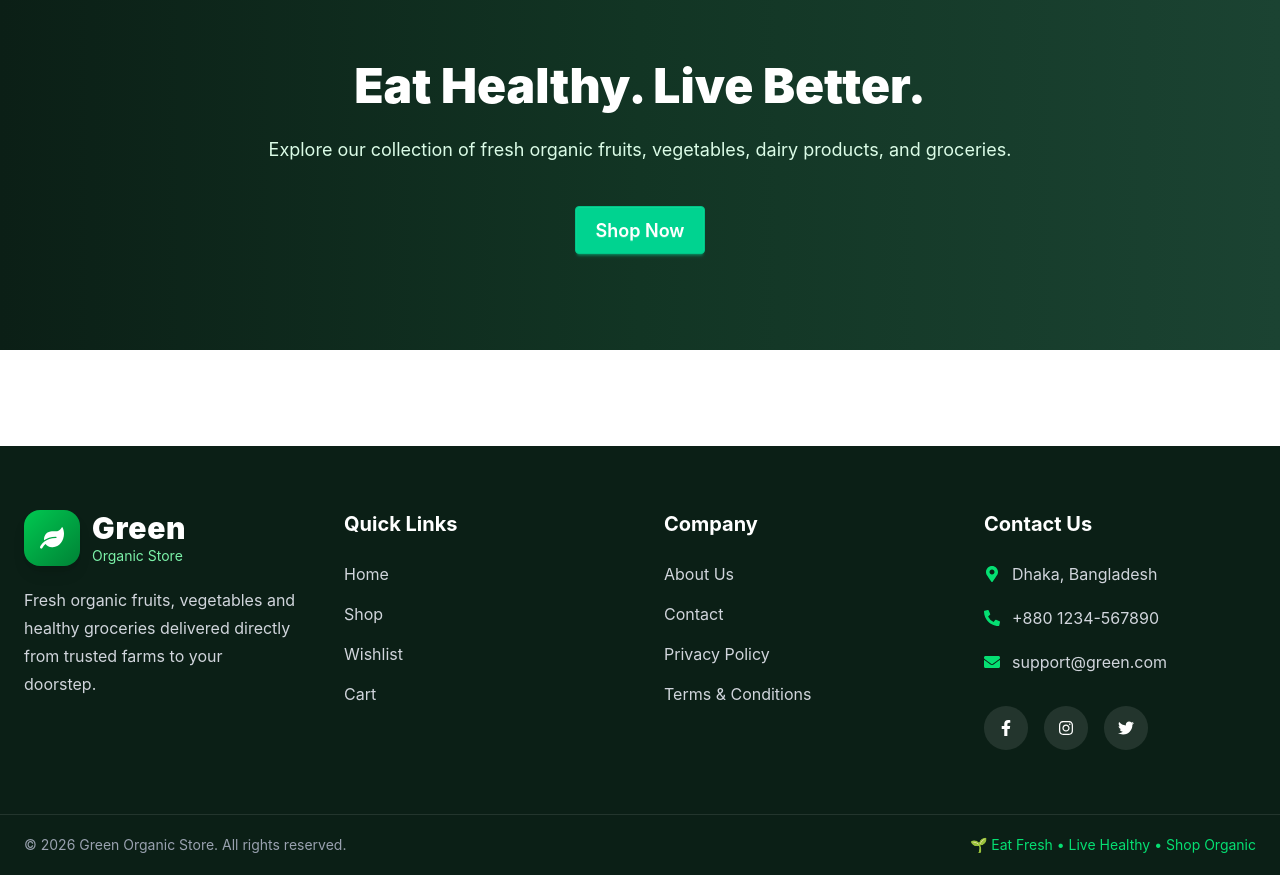
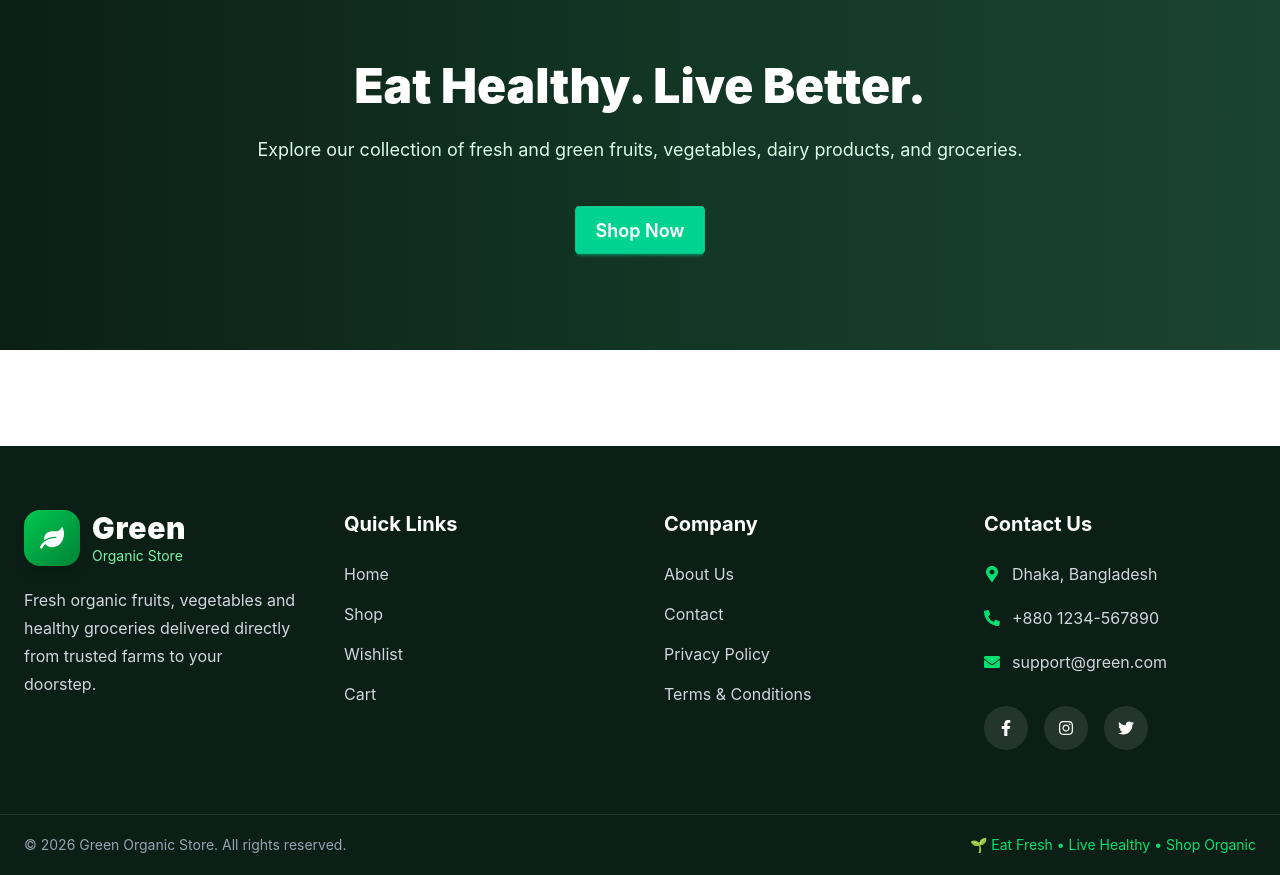
Before and after one commit to lamifaharia/Green, a React (Vite) app: page /about in a window 1280 px wide. Shown: the part 1920-2795 px from the top of the page. Built offline with nearby package versions, Linux system fonts and the light colour scheme; no server answers.

Commit message:
change in text

```diff
--- a/src/pages/About/About.jsx
+++ b/src/pages/About/About.jsx
@@ -219,7 +219,7 @@ const About = () => {
           </h2>
 
           <p className="text-green-100 text-lg leading-8 mb-10">
-            Explore our collection of fresh organic fruits,
+            Explore our collection of fresh and green fruits,
             vegetables, dairy products, and groceries.
           </p>
 
```
